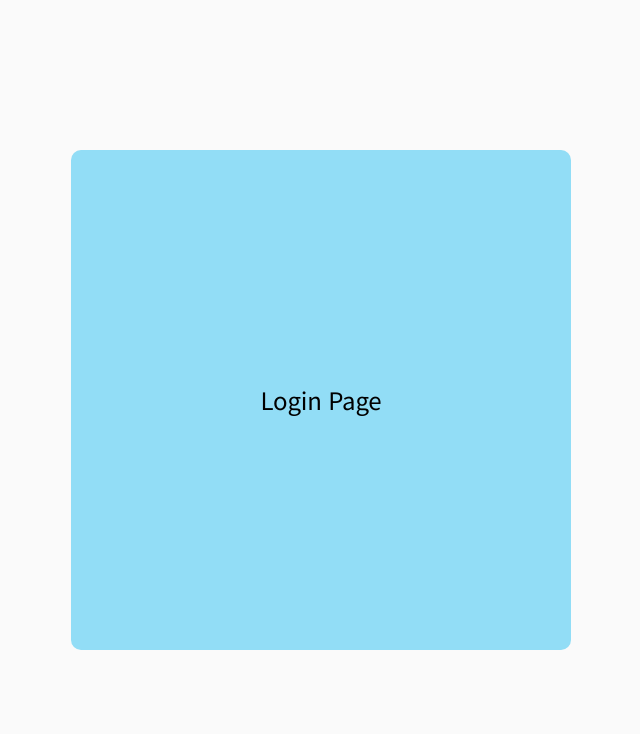
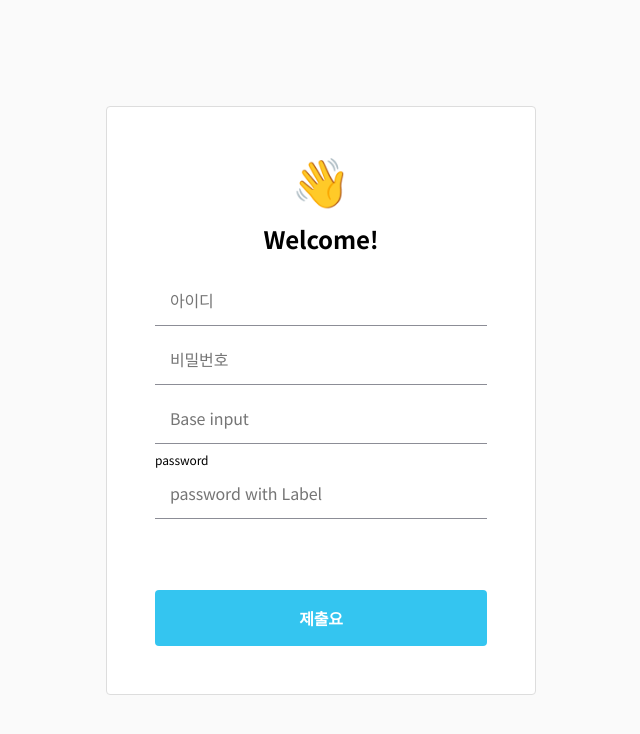
Before and after one commit to YunKukPark/hi-todo, a React (Create React App) app: page / in a window 1280 px wide. Shown: the top 734 px of the page, without its empty margins (319-959 px from the left). Built offline with nearby package versions, Linux system fonts and the light colour scheme.

Commit message:
Modify: filename Login/index to SignupOrLogin

```diff
--- a/src/Router.tsx
+++ b/src/Router.tsx
@@ -1,5 +1,5 @@
 import React from 'react';
-import Login from 'pages/login';
+import SignupOrLogin from 'pages/auth/SignupOrLogin';
 import { BrowserRouter, Route, Routes } from 'react-router-dom';
 import Todo from 'pages/home';
 import { ThemeProvider } from 'styled-components';
@@ -14,7 +14,7 @@ const Router = () => {
         <GlobalStyle />
         <Layout>
           <Routes>
-            <Route path="/" element={<Login />} />
+            <Route path="/" element={<SignupOrLogin />} />
             <Route path="/todo" element={<Todo />} />
           </Routes>
         </Layout>
--- /dev/null
+++ b/src/pages/auth/SignupOrLogin.tsx
@@ -0,0 +1,132 @@
+import api from 'lib/api';
+import axios from 'axios';
+import React, { useState } from 'react';
+import styled from 'styled-components/macro';
+import { flexBox } from 'styles/utils';
+import { textStyle } from 'styles/utils';
+import { InputBase, InputLabel } from 'components/Input';
+
+// 1. input Core Component 만들기
+// 2. axios fetching util 함수 만들기
+// 3. env에 따른 변경사항 점 만들기 (getEnv() 해서 env에 해당하는 url 뺄 수 있게끔)
+// 4. Login 요청
+
+// 근데 처음부터 클린코드를 할 생각 하지말고 선 구현 후 Component 나누고, axios instance 만들 것!
+
+axios.defaults.baseURL =
+  location.protocol + '//' + location.hostname + ':' + '8000';
+
+type UserForm = {
+  email: string;
+  password: string;
+};
+
+const SignupOrLogin = () => {
+  const [userForm, setUserForm] = useState<UserForm>({
+    email: '',
+    password: '',
+  });
+  const handleInput = ({ target }: { target: HTMLInputElement }) => {
+    setUserForm({ ...userForm, [target?.name]: target?.value });
+    console.log(userForm);
+  };
+
+  const handlePressSubmitButton = async () => {
+    const data = await axios.post(api.auth.signup, userForm);
+    console.log(data);
+  };
+
+  return (
+    <Styled.Page>
+      <Styled.Container>
+        <Styled.WelcomeHand>👋</Styled.WelcomeHand>
+        <Styled.Title>Welcome!</Styled.Title>
+        <form onClick={e => e.preventDefault()}>
+          <Styled.Wrapper>
+            <Styled.Input
+              name="email"
+              type="text"
+              placeholder="아이디"
+              onChange={handleInput}
+            />
+            <Styled.Input
+              name="password"
+              type="password"
+              placeholder="비밀번호"
+              onChange={handleInput}
+            />
+            <InputBase name="base" type="text" placeholder="Base input" />
+            <InputLabel
+              label="password"
+              name="label"
+              type="text"
+              placeholder="password with Label"
+            />
+          </Styled.Wrapper>
+          <Styled.Button onClick={handlePressSubmitButton} type="submit">
+            제출요
+          </Styled.Button>
+        </form>
+      </Styled.Container>
+    </Styled.Page>
+  );
+};
+
+export default SignupOrLogin;
+
+const Styled = {
+  Page: styled.div`
+    ${flexBox()};
+    width: 100%;
+    height: 100vh;
+  `,
+
+  WelcomeHand: styled.p`
+    font-size: 48px;
+    margin-bottom: 24px;
+  `,
+
+  Container: styled.main`
+    ${flexBox()};
+    flex-direction: column;
+    width: 430px;
+    margin: 0 auth;
+    padding: 48px;
+    border: 1px solid ${({ theme }) => theme.colors.border};
+    border-radius: 4px;
+    background-color: ${({ theme }) => theme.colors.white};
+  `,
+
+  Title: styled.h1`
+    font-size: ${({ theme }) => theme.fontSizes.lg};
+    font-weight: 700;
+    margin-bottom: 24px;
+  `,
+
+  Wrapper: styled.div`
+    margin-bottom: 16px;
+  `,
+
+  Input: styled.input`
+    ${textStyle('base')};
+    width: 100%;
+    margin-bottom: 8px;
+    padding: 13px 15px;
+    border-bottom: 1px solid ${({ theme }) => theme.colors.gray};
+  `,
+
+  Button: styled.button`
+    ${textStyle('base')};
+    width: 100%;
+    padding: 16px 0;
+    border-radius: 4px;
+    font-weight: 700;
+    color: ${({ theme }) => theme.colors.white};
+    background-color: ${({ theme }) => theme.colors.primary.base};
+    transition: background-color 300ms ease-in-out;
+
+    :hover {
+      background-color: ${({ theme }) => theme.colors.primary.dark};
+    }
+  `,
+};
--- a/src/pages/login/index.tsx
+++ /dev/null
@@ -1,38 +0,0 @@
-import React from 'react';
-import styled from 'styled-components';
-
-const Login = () => {
-  return (
-    <Styled.Page>
-      <Styled.Container>
-        <Styled.Test>Login Page</Styled.Test>
-      </Styled.Container>
-    </Styled.Page>
-  );
-};
-
-export default Login;
-
-const Styled = {
-  Page: styled.div`
-    display: flex;
-    justify-content: center;
-    align-items: center;
-    width: 100%;
-    height: 100vh;
-  `,
-
-  Container: styled.div`
-    display: flex;
-    justify-content: center;
-    align-items: center;
-    width: 500px;
-    height: 500px;
-    background-color: ${({ theme: { colors } }) => colors.primary.light};
-    border-radius: 10px;
-  `,
-
-  Test: styled.h1`
-    font-size: ${({ theme }) => theme.fontSizes.lg};
-  `,
-};
```
